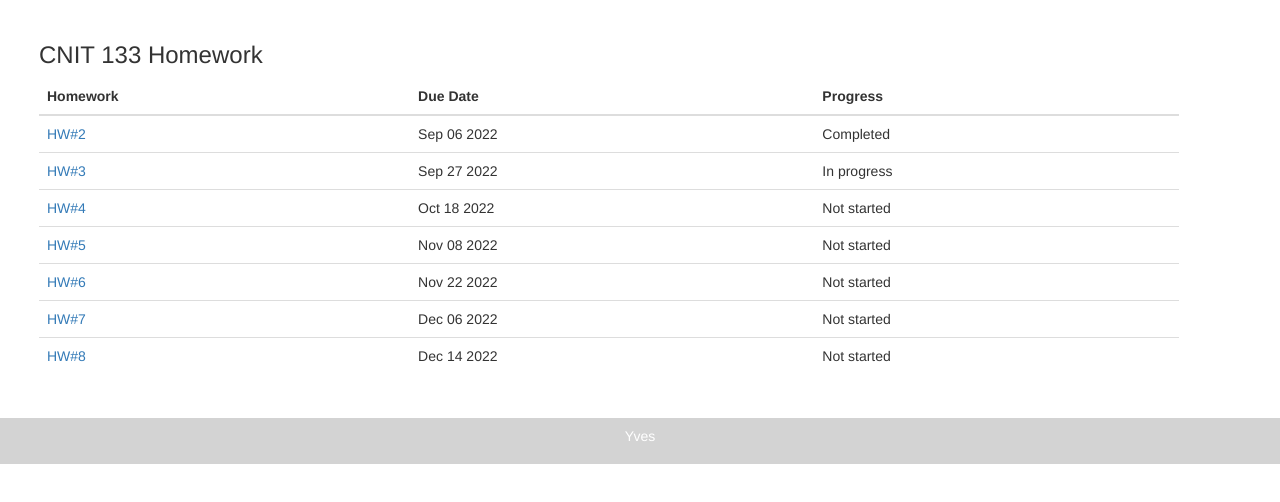
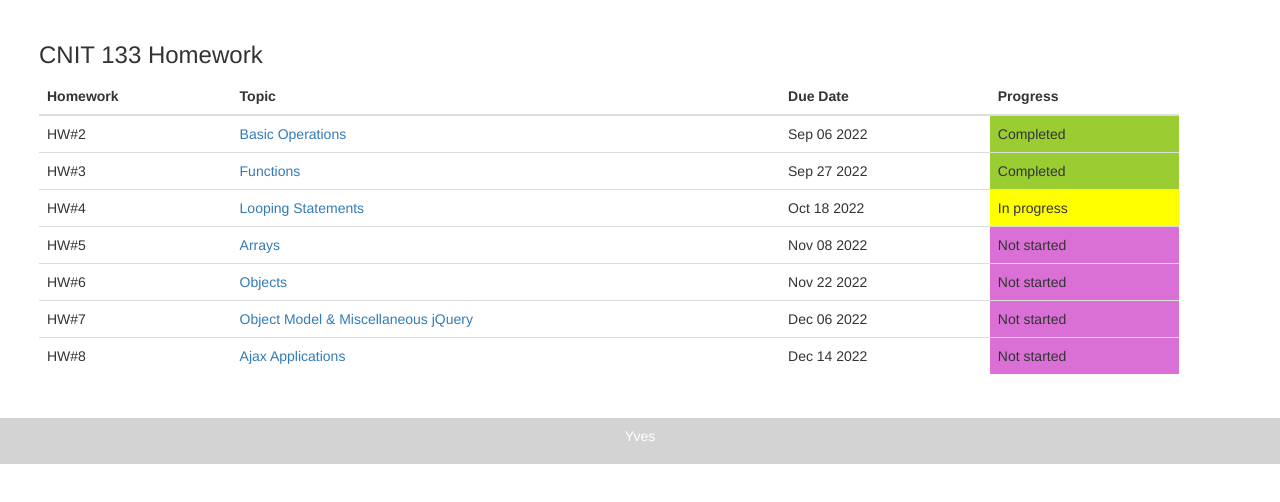
Before and after one commit to dp-wu/cnit-133-js, a plain HTML site: page CNIT133/hw1.html in a window 1280 px wide. Shown: the part 54-556 px from the top of the page. Drawn offline with nearby package versions, Linux system fonts and the light colour scheme.

Commit message:
updated HW1, fixed HW3 label problem

```diff
--- a/CNIT133/hw1.html
+++ b/CNIT133/hw1.html
@@ -50,45 +50,53 @@
             <thead>
                 <tr>
                     <th>Homework</th>
+                    <th>Topic</th>
                     <th>Due Date</th>
                     <th>Progress</th>
                 </tr>
             </thead>
             <tbody>
                 <tr>
-                    <td><a href="hw2.html">HW#2</a></td>
+                    <td>HW#2</td>
+                    <td><a href="hw2.html">Basic Operations</a></td>
                     <td>Sep 06 2022</td>
-                    <td>Completed</td>
+                    <td bgcolor="#9acd32">Completed</td>
                 </tr>
                 <tr>
-                    <td><a href="hw3.html">HW#3</a></td>
+                    <td>HW#3</td>
+                    <td><a href="hw3.html">Functions</a></td>
                     <td>Sep 27 2022</td>
-                    <td>In progress</td>
+                    <td bgcolor="#9acd32">Completed</td>
                 </tr>
                 <tr>
-                    <td><a href="hw4.html">HW#4</a></td>
+                    <td>HW#4</td>
+                    <td><a href="hw4.html">Looping Statements</a></td>
                     <td>Oct 18 2022</td>
-                    <td>Not started</td>
+                    <td bgcolor="yellow">In progress</td>
                 </tr>
                 <tr>
-                    <td><a href="hw5.html">HW#5</a></td>
+                    <td>HW#5</td>
+                    <td><a href="hw5.html">Arrays</a></td>
                     <td>Nov 08 2022</td>
-                    <td>Not started</td>
+                    <td bgcolor="#da70d6">Not started</td>
                 </tr>
                 <tr>
-                    <td><a href="hw6.html">HW#6</a></td>
+                    <td>HW#6</td>
+                    <td><a href="hw6.html">Objects</a></td>
                     <td>Nov 22 2022</td>
-                    <td>Not started</td>
+                    <td bgcolor="#da70d6">Not started</td>
                 </tr>
                 <tr>
-                    <td><a href="hw7.html">HW#7</a></td>
+                    <td>HW#7</td>
+                    <td><a href="hw7.html">Object Model & Miscellaneous jQuery</a></td>
                     <td>Dec 06 2022</td>
-                    <td>Not started</td>
+                    <td bgcolor="#da70d6">Not started</td>
                 </tr>
                 <tr>
-                    <td><a href="hw8.html">HW#8</a></td>
+                    <td>HW#8</td>
+                    <td><a href="hw8.html">Ajax Applications</a></td>
                     <td>Dec 14 2022</td>
-                    <td>Not started</td>
+                    <td bgcolor="#da70d6">Not started</td>
                 </tr>
             </tbody>
         </table>
```
Also changed, not shown: CNIT133/hw3.html (+1 -1 lines).
